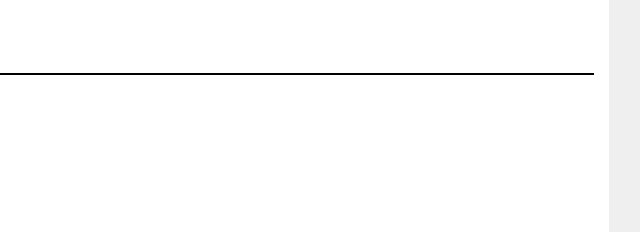
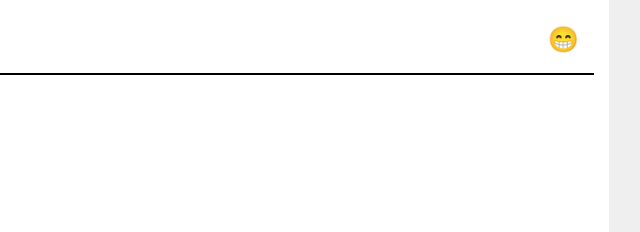
Before and after one commit to ccapora2/hello-world, a plain HTML site: page index.html in a window 1280 px wide. Shown: the top 232 px of the page, 543-1183 px from the left. Drawn offline with nearby package versions, Linux system fonts and the light colour scheme.

Commit message:
Added smiley to corner of page

```diff
--- a/css/style.css
+++ b/css/style.css
@@ -16,6 +16,7 @@
 	width: 80%;
 	margin: 0 auto;
 	padding: 15px;
+	position: relative;
 }
 
 h1{
@@ -30,3 +31,10 @@
 .spinny{
 	transform: rotate(180deg);
 }
+
+.smiley{
+	font-size: 25px;
+	position: absolute;
+	top: 25px;
+	right: 30px;
+}
--- a/index.html
+++ b/index.html
@@ -7,6 +7,7 @@
 <body>
 	<div class="container">
 		<h1>Hello, World!</h1>
+		<div class="smiley">&#128513</div>
 
 		<p>Lorem ipsum dolor sit amet</p>
 
```
